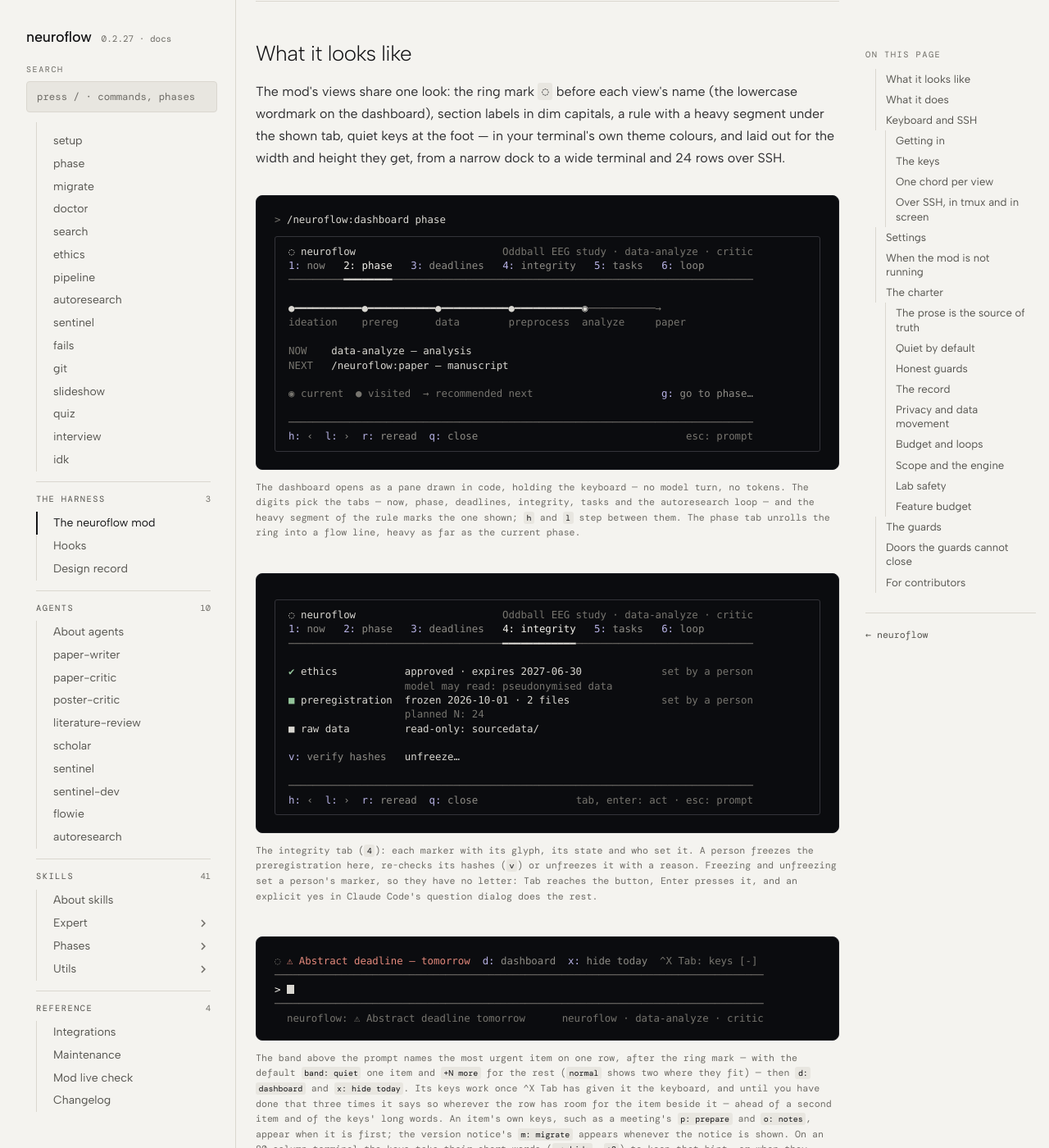
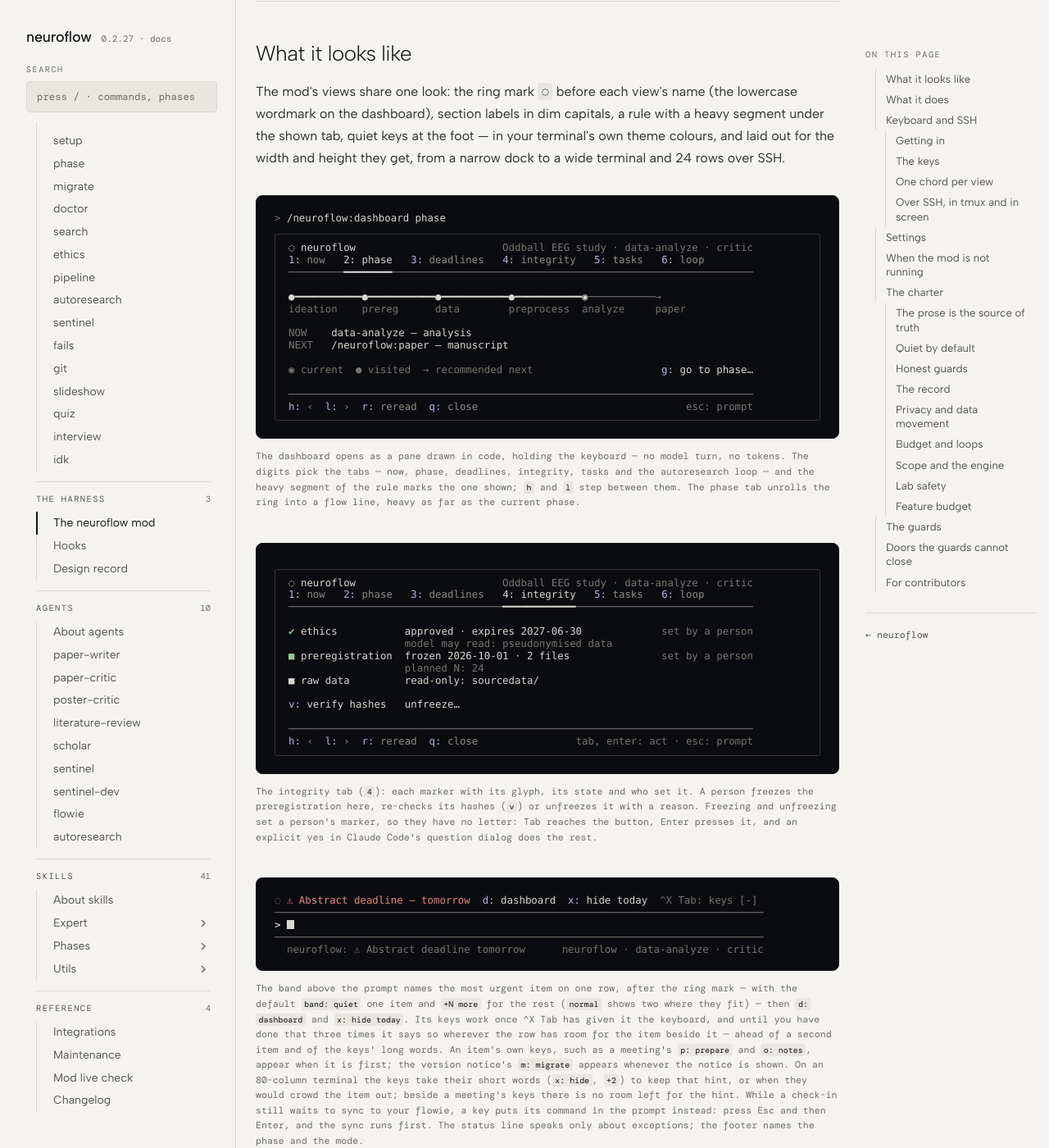
Before and after one commit to stanislavjiricek/neuroflow, an MkDocs documentation site: the page built from docs/concepts/mods.md, in a window 1280 px wide and 1400 px high, scrolled down 702 px. Shown: the whole window at 82% size. Built offline with MkDocs 1.6.1 and Material for MkDocs 9.7.7, drawn with Linux system fonts in a browser that asks for light colours; some web fonts are replaced; comment, search, counter and statistics services are not loaded; some of the changed text lies outside the part shown.

Commit message:
docs(mod): the figures hold each symbol to one cell and colour keys as the engine does
The figures' font stack has no font that draws ⚠ ✔ ↻ ✖ ✎ one cell wide
(on Windows, Chrome falls back for them), so the board's frame broke on
the `▸ ⚠ Rerun ICA` row and the band's status line ran past its rules;
at a line height of 1.4 the vertical lines could not join either, though
the comment said they did. Such a symbol now sits in `.g`, one cell wide
whatever font draws it, and the rows sit at a terminal's 1.2.

The comment also said a plain Button draws its label dim: only a
dimColor one does. The band's `d` and `x`, `g: go to phase…` and
`v: verify hashes` are plain Buttons without dimColor, so they now draw
in the text colour (`.act`), and the shown tab or level (`.on`) in the
text colour too, as the code draws them.

Co-Authored-By: Claude Opus 5.5 <noreply@anthropic.com>

```diff
--- a/docs/concepts/mods.md
+++ b/docs/concepts/mods.md
@@ -39,7 +39,7 @@ and 24 rows over SSH.
 <span class="dim">NOW</span>    data-analyze — analysis
 <span class="dim">NEXT</span>   /neuroflow:paper — manuscript
 
-<span class="dim">◉ current  ● visited  → recommended next</span>                     <span class="nf-key"><i>g:</i> go to phase…</span>
+<span class="dim">◉ current  ● visited  → recommended next</span>                     <span class="nf-key act"><i>g:</i> go to phase…</span>
 
 <span class="dim">────────────────────────────────────────────────────────────────────────────</span>
 <span class="nf-key"><i>h:</i> ‹</span>  <span class="nf-key"><i>l:</i> ›</span>  <span class="nf-key"><i>r:</i> reread</span>  <span class="nf-key"><i>q:</i> close</span>                                  <span class="dim">esc: prompt</span></div></div>
@@ -51,13 +51,13 @@ and 24 rows over SSH.
 <span class="nf-key"><i>1:</i> now</span>   <span class="nf-key"><i>2:</i> phase</span>   <span class="nf-key"><i>3:</i> deadlines</span>   <span class="nf-key on">4: integrity</span>   <span class="nf-key"><i>5:</i> tasks</span>   <span class="nf-key"><i>6:</i> loop</span>
 <span class="dim">───────────────────────────────────</span>━━━━━━━━━━━━<span class="dim">─────────────────────────────</span>
 
-<span class="ok">✔</span> ethics           approved · expires 2027-06-30             <span class="dim">set by a person</span>
+<span class="ok g">✔</span> ethics           approved · expires 2027-06-30             <span class="dim">set by a person</span>
                    <span class="dim">model may read: pseudonymised data</span>
 <span class="ok">■</span> preregistration  frozen 2026-10-01 · 2 files               <span class="dim">set by a person</span>
                    <span class="dim">planned N: 24</span>
 ■ raw data         read-only: sourcedata/
 
-<span class="nf-key"><i>v:</i> verify hashes</span>   unfreeze…
+<span class="nf-key act"><i>v:</i> verify hashes</span>   unfreeze…
 
 <span class="dim">────────────────────────────────────────────────────────────────────────────</span>
 <span class="nf-key"><i>h:</i> ‹</span>  <span class="nf-key"><i>l:</i> ›</span>  <span class="nf-key"><i>r:</i> reread</span>  <span class="nf-key"><i>q:</i> close</span>                <span class="dim">tab, enter: act · esc: prompt</span></div></div>
@@ -65,11 +65,11 @@ and 24 rows over SSH.
 </figure>
 
 <figure class="nf-shot">
-<div class="nf-term"><span class="dim">◌</span> <span class="err">⚠ Abstract deadline — tomorrow</span>  <span class="nf-key"><i>d:</i> dashboard</span>  <span class="nf-key"><i>x:</i> hide today</span>  <span class="dim">^X Tab: keys</span> <span class="dim">[-]</span>
+<div class="nf-term"><span class="dim">◌</span> <span class="err"><span class="g">⚠</span> Abstract deadline — tomorrow</span>  <span class="nf-key act"><i>d:</i> dashboard</span>  <span class="nf-key act"><i>x:</i> hide today</span>  <span class="dim">^X Tab: keys</span> <span class="dim">[-]</span>
 <span class="dim">────────────────────────────────────────────────────────────────────────────────</span>
 <span class="b">&gt;</span> <span class="nf-caret"></span>
 <span class="dim">────────────────────────────────────────────────────────────────────────────────</span>
-<span class="dim">  neuroflow: ⚠ Abstract deadline tomorrow</span>      <span class="dim">neuroflow · data-analyze · critic</span></div>
+<span class="dim">  neuroflow: <span class="g">⚠</span> Abstract deadline tomorrow</span>      <span class="dim">neuroflow · data-analyze · critic</span></div>
 <figcaption>The band above the prompt names the most urgent item on one row, after the ring mark — with the default <code>band: quiet</code> one item and <code>+N more</code> for the rest (<code>normal</code> shows two where they fit) — then <code>d: dashboard</code> and <code>x: hide today</code>. Its keys work once ^X Tab has given it the keyboard, and until you have done that three times it says so wherever the row has room for the item beside it — ahead of a second item and of the keys' long words. An item's own keys, such as a meeting's <code>p: prepare</code> and <code>o: notes</code>, appear when it is first; the version notice's <code>m: migrate</code> appears whenever the notice is shown. On an 80-column terminal the keys take their short words (<code>x: hide</code>, <code>+2</code>) to keep that hint, or when they would crowd the item out; beside a meeting's keys there is no room left for the hint. While a check-in still waits to sync to your flowie, a key puts its command in the prompt instead: press Esc and then Enter, and the sync runs first. The status line speaks only about exceptions; the footer names the phase and the mode.</figcaption>
 </figure>
 
@@ -85,13 +85,13 @@ and 24 rows over SSH.
 
 <span class="dim">╭──────────────────────╮ ╭──────────────────────╮ ╭──────────────────────╮</span>
 <span class="dim">│ </span><span class="dim">INBOX</span>              <span class="dim">1</span><span class="dim"> │</span> <span class="dim">│ </span><span class="dim">ACTIVE</span>             <span class="dim">2</span><span class="dim"> │</span> <span class="dim">│ </span><span class="dim">REVIEW</span>             <span class="dim">1</span><span class="dim"> │</span>
-<span class="dim">│ </span>  Fix marker channe…<span class="dim"> │</span> <span class="dim">│ </span>▸ ⚠ Rerun ICA @li d…<span class="dim"> │</span> <span class="dim">│ </span>  QC report         <span class="dim"> │</span>
+<span class="dim">│ </span>  Fix marker channe…<span class="dim"> │</span> <span class="dim">│ </span>▸ <span class="g">⚠</span> Rerun ICA @li d…<span class="dim"> │</span> <span class="dim">│ </span>  QC report         <span class="dim"> │</span>
 <span class="dim">│ </span>                    <span class="dim"> │</span> <span class="dim">│ </span>  Spin tests        <span class="dim"> │</span> <span class="dim">│ </span>                    <span class="dim"> │</span>
 <span class="dim">╰──────────────────────╯ ╰──────────────────────╯ ╰──────────────────────╯</span>
 
 move "Rerun ICA" →  inbox  ready  <span class="nf-ring">review</span>  meeting  done  <span class="nf-key"><i>x:</i> cancel</span>
 
-<span class="dim">done 3 · archived 0 · level: project · ⚠ overdue</span>
+<span class="dim">done 3 · archived 0 · level: project · <span class="g">⚠</span> overdue</span>
 <span class="dim">────────────────────────────────────────────────────────────────────────────</span>
 <span class="nf-key"><i>h:</i> ◂</span>  <span class="nf-key"><i>l:</i> ▸</span>  <span class="nf-key"><i>j:</i> ▾</span>  <span class="nf-key"><i>k:</i> ▴</span>  <span class="nf-key"><i>r:</i> reread</span>  <span class="nf-key"><i>q:</i> close</span>  <span class="dim">enter: move there · esc: prompt</span></div></div>
 <figcaption>The task boards: the project's, your flowie's and each hive's, read from the local copies, each column a round box with its name and count. The digits pick the level; on flowie and hive boards this project's tasks come first, marked ◆. Tab or <code>h</code> <code>j</code> <code>k</code> <code>l</code> reach a card — <code>j</code> past a column's fifth shows its next five — Enter picks it (▸) and Enter on a column moves it: at project and flowie level after your yes in Claude Code's question dialog, whose safe answer comes first; at a hive's as one command in the prompt for you to send. Where a column would get under 18 cells — a narrow dock, or five columns on an 80-column terminal — they stand one under the other.</figcaption>
--- a/docs/stylesheets/nf.css
+++ b/docs/stylesheets/nf.css
@@ -328,12 +328,16 @@ a:focus-visible, label:focus-visible, input:focus-visible, summary:focus-visible
 
 /* ── Harness figures: the terminal as Claude Code draws it, dark in either colour scheme ──
    Character for character, as the mod draws its views: the rules, the round board columns and the phase flow line
-   are box-drawing characters, so the lines sit close enough to join, in a terminal font that has them (DM Mono has
-   none: its fallback would draw them narrower than the letters). Colours stand for the theme keys the mod uses
-   (text, dim, warning, success, error); a key letter is in the accent Claude Code draws it in. */
+   are box-drawing characters, in a terminal font that has them (DM Mono has none: its fallback would draw them
+   narrower than the letters), on rows at about a terminal's line height. A symbol such fonts often lack (⚠ ✔ ✖ ✎ ↻)
+   sits in .g, which holds it to one cell whatever font draws it, so a row keeps the terminal's grid. Colours stand
+   for the theme keys the mod uses (text, dim, warning, success, error); a key letter is in the accent Claude Code
+   draws it in. */
 .md-typeset .nf-shot { display: block; width: 100%; max-width: 46rem; margin: 1.6rem 0 2rem; text-align: left; }
 .md-typeset .nf-shot figcaption { margin: .6rem 0 0; max-width: 40rem; text-align: left; font-style: normal; font-family: var(--md-code-font-family); font-size: .58rem; line-height: 1.6; color: var(--nf-dim); }
-.md-typeset .nf-term { box-sizing: border-box; text-align: left; overflow-x: auto; padding: 1rem 1.1rem .9rem; border: 1px solid #1C1D22; border-radius: 8px; background: #0B0C0F; color: #D9D7D1; font-family: ui-monospace, "Cascadia Mono", "SF Mono", SFMono-Regular, Menlo, Consolas, "DejaVu Sans Mono", "Liberation Mono", monospace; font-size: .62rem; line-height: 1.4; white-space: pre; }
+.md-typeset .nf-term { box-sizing: border-box; text-align: left; overflow-x: auto; padding: 1rem 1.1rem .9rem; border: 1px solid #1C1D22; border-radius: 8px; background: #0B0C0F; color: #D9D7D1; font-family: ui-monospace, "Cascadia Mono", "SF Mono", SFMono-Regular, Menlo, Consolas, "DejaVu Sans Mono", "Liberation Mono", monospace; font-size: .62rem; line-height: 1.2; white-space: pre; }
+/* One cell for a symbol a fallback font draws wider than the letters. */
+.md-typeset .nf-term .g { display: inline-block; width: 1ch; text-align: center; }
 .md-typeset .nf-term .dim { color: #77756F; }
 .md-typeset .nf-term .ok { color: #93C49A; }
 .md-typeset .nf-term .warn { color: #E2B66C; white-space: pre-wrap; }
@@ -342,10 +346,11 @@ a:focus-visible, label:focus-visible, input:focus-visible, summary:focus-visible
 .md-typeset .nf-term code { padding: 0; background: none; color: inherit; font-size: 1em; }
 /* The engine's inline frame around a pane: a thin line; the mod's tree inside it. */
 .md-typeset .nf-pane { display: inline-block; box-sizing: border-box; min-width: 100%; margin: .55rem 0 .15rem; padding: .45rem .8rem; border: 1px solid #34343A; border-radius: 3px; white-space: pre; }
-/* A key as a plain Button draws it: the letter in the accent, a colon, the label dim; the shown tab at full strength. */
+/* A key as a plain Button draws it: the letter in the accent, a colon, then the label — dim when the Button is
+   dimColor (.nf-key), in the text colour when it is not (.act). The shown tab or level is in the text colour (.on). */
 .md-typeset .nf-key { color: #8E8C86; }
 .md-typeset .nf-key i { font-style: normal; color: #B8B3E6; }
-.md-typeset .nf-key.on { color: #F4F2EC; }
+.md-typeset .nf-key.act, .md-typeset .nf-key.on { color: #D9D7D1; }
 .md-typeset .nf-key.on i { color: inherit; }
 /* The engine's focus ring: the element it is on, drawn inverse. */
 .md-typeset .nf-term .nf-ring { background: #D9D7D1; color: #0B0C0F; }
```
